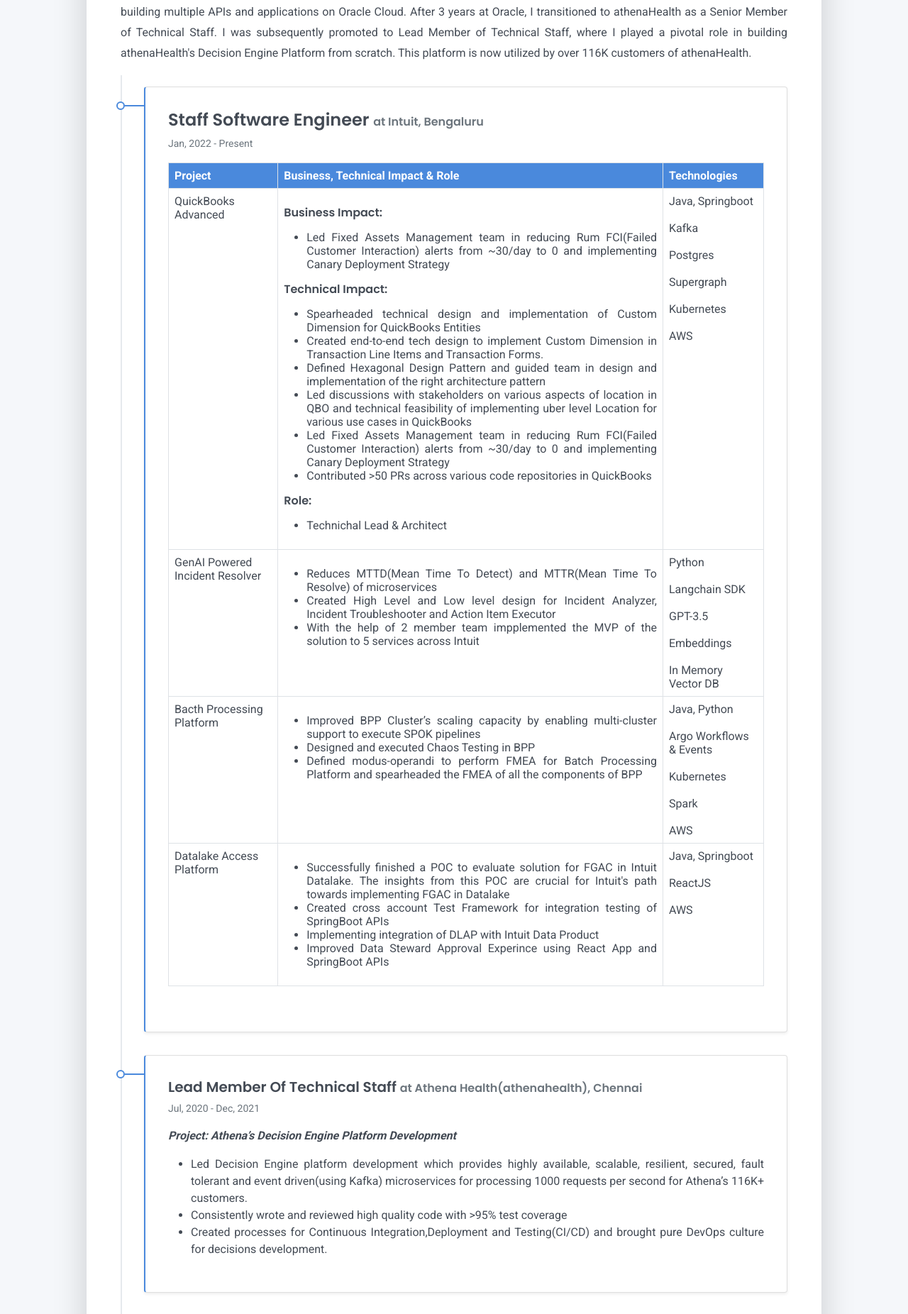
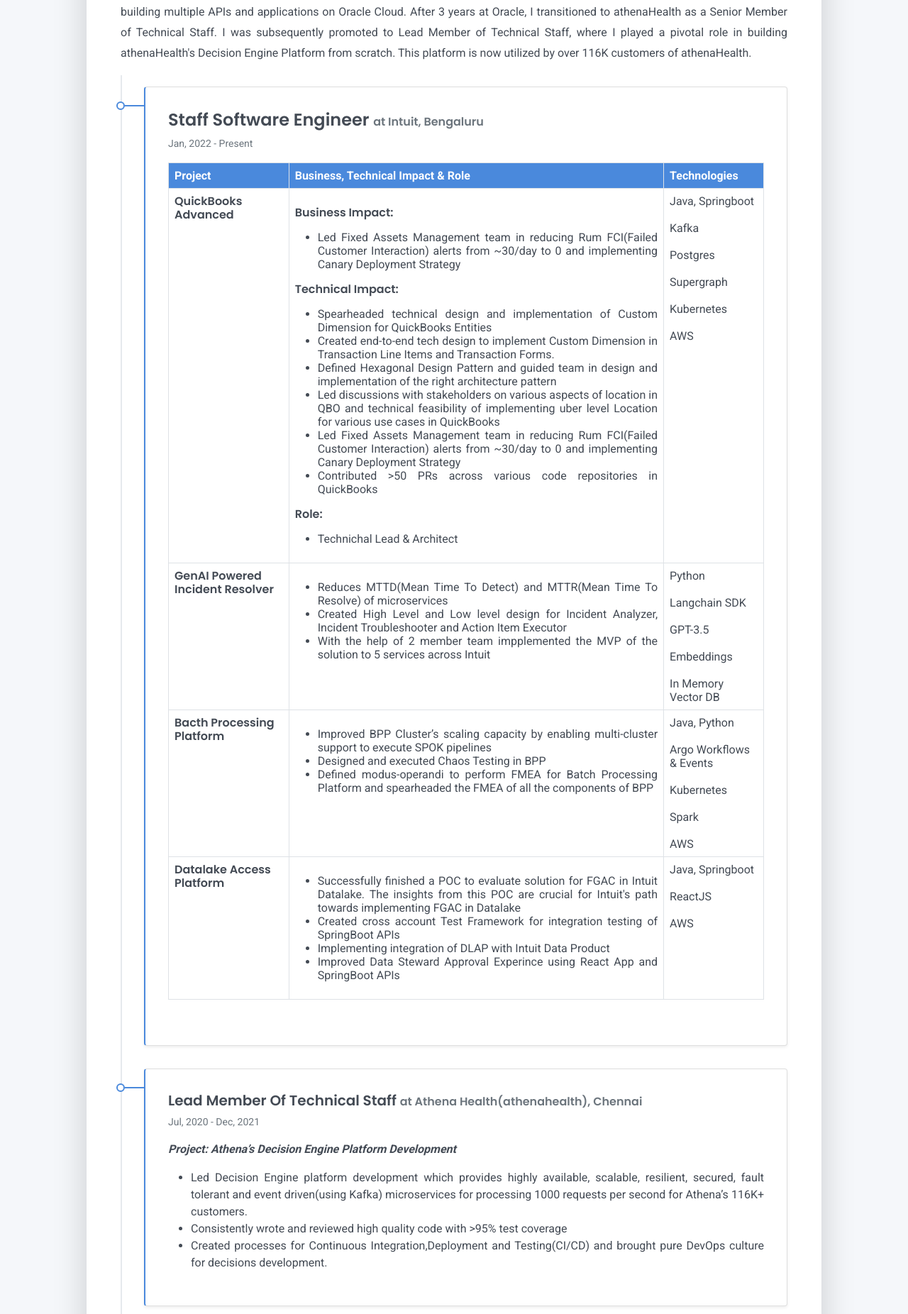
Before and after one commit to anandkshitiz/anandkshitiz.github.io, a Jekyll site: the page built from tabs/about.md, in a window 1280 px wide. Shown: the part 1848-3700 px from the top of the page at 71% size. Built offline with Jekyll 4.4.1, drawn with Linux system fonts in a browser that asks for light colours.

Commit message:
modified skills

```diff
--- a/tabs/about/content/work-experience-section.html
+++ b/tabs/about/content/work-experience-section.html
@@ -23,7 +23,7 @@
                     </thead>
                     <tbody>
                         <tr>
-                            <td>QuickBooks Advanced</td>
+                            <td><div class="h6">QuickBooks Advanced</div></td>
                             <td>
                                 <p style="text-align: justify">
                                 <div class="h6">Business Impact:</div>
@@ -72,7 +72,7 @@
                                 AWS</td>
                         </tr>
                         <tr>
-                            <td>GenAI Powered Incident Resolver</td>
+                            <td><div class="h6">GenAI Powered Incident Resolver</div></td>
                             <td>
                                 <p style="text-align: justify">
                                 <ul style="text-align: justify">
@@ -97,7 +97,7 @@
                             </td>
                         </tr>
                         <tr>
-                            <td>Bacth Processing Platform</td>
+                            <td><div class="h6">Bacth Processing Platform</div></td>
                             <td>
                                 <p style="text-align: justify">
                                 <ul style="text-align: justify">
@@ -120,7 +120,7 @@
                                 AWS</td>
                         </tr>
                         <tr>
-                            <td>Datalake Access Platform</td>
+                            <td><div class="h6">Datalake Access Platform</div></td>
                             <td>
                                 <p style="text-align: justify">
                                 <ul style="text-align: justify">
```
